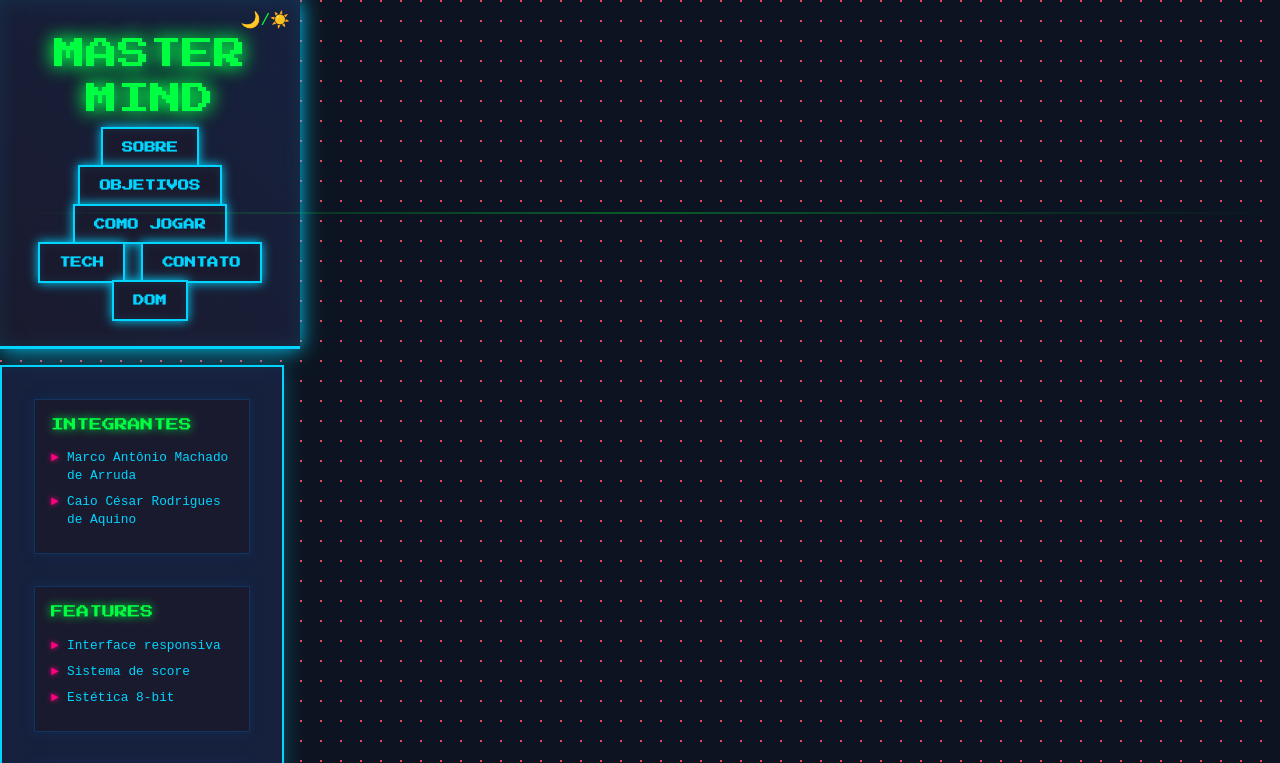
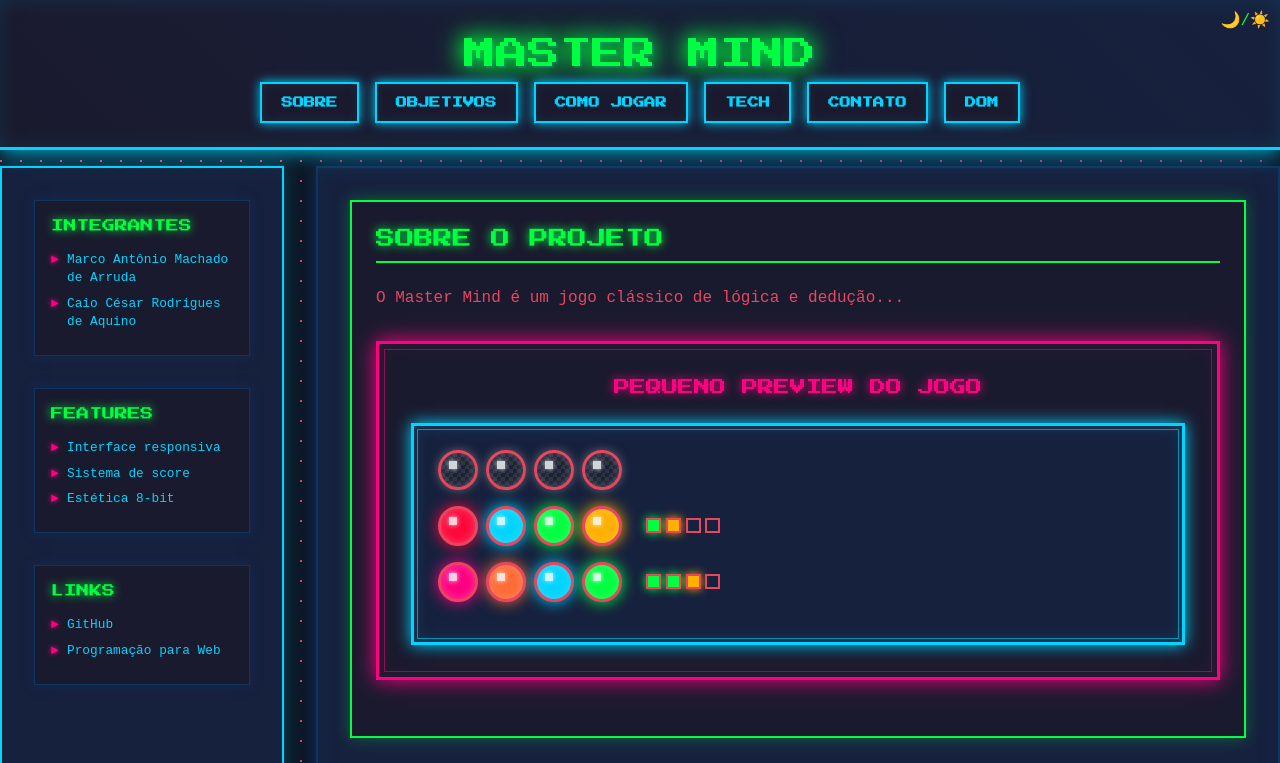
Before and after one commit to ligggght/Programacao-para-Web, a Next.js app in the folder PW/mastermind/: page / in a window 1280 px wide. Shown: the top 763 px of the page. Built offline with nearby package versions, Linux system fonts and the light colour scheme.

Commit message:
um pequeno passo para o homem, um grande passo para a humanidade (apaguei uma div que estava prendendo o conteudo por conta dos templates do body no .css)

```diff
--- a/PW/mastermind/src/app/page.tsx
+++ b/PW/mastermind/src/app/page.tsx
@@ -17,7 +17,7 @@ export default function Home() {
   }, [isLightMode]);
 
   return (
-    <div>
+    <>
       <Header toggleTheme={toggleTheme} />
       <Sidebar />
       <main>
@@ -50,6 +50,6 @@ export default function Home() {
         </section>
       </main>
       <Footer />
-    </div>
+    </>
   );
 }
```
Also changed, not shown: PW/mastermind/src/styles/globals.css (+7 -15 lines).
